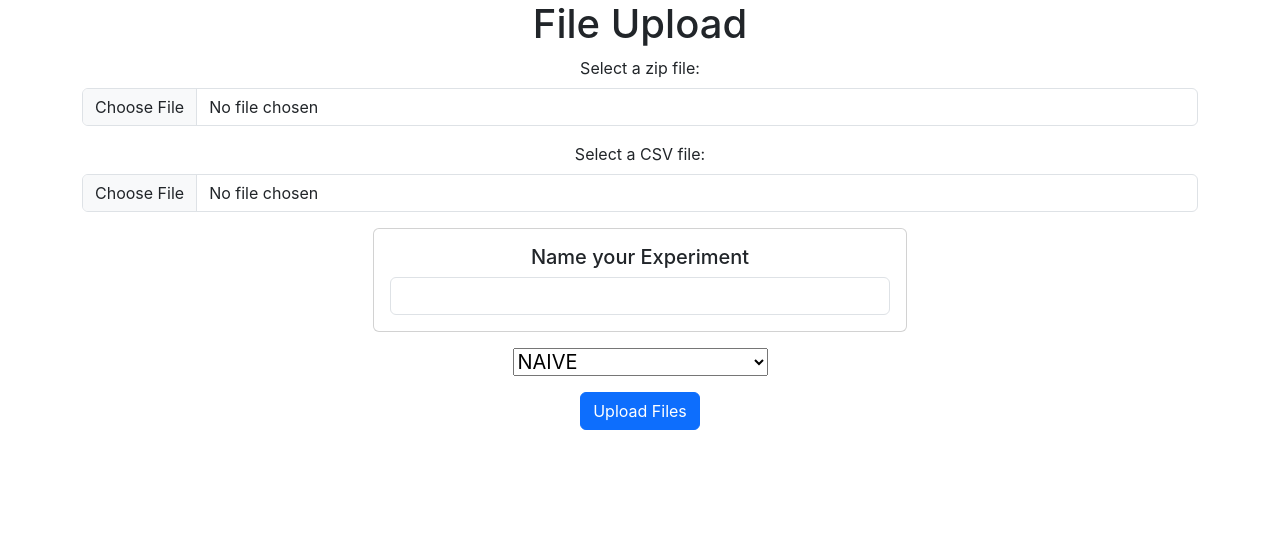
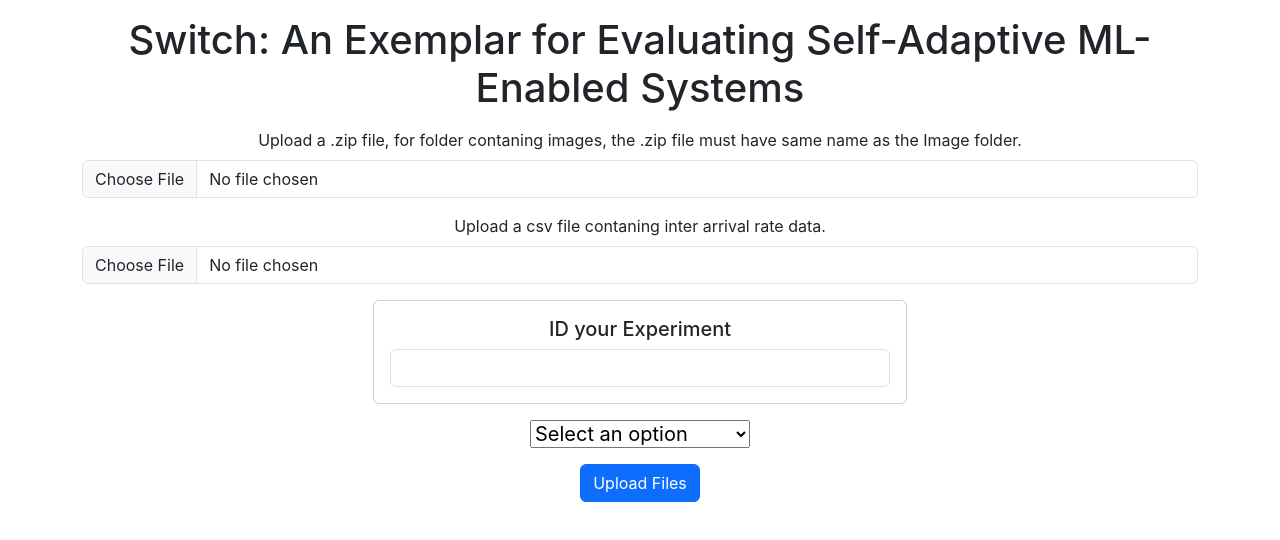
Before and after one commit to sa4s-serc/switch, a React (Create React App) app: page / in a window 1280 px wide. Shown: the top 540 px of the page. Built offline with nearby package versions, Linux system fonts and the light colour scheme; no server answers.

Commit message:
Changed names

```diff
--- a/src/Home.js
+++ b/src/Home.js
@@ -153,12 +153,12 @@ const Home = () => {
   };
 
   return (
-    <div className="container">
+    <div className="container mt-3 ">
       {!showDashBoard && <div>
-        <h1>File Upload</h1>
+        <h1 className="mb-3">Switch: An Exemplar for Evaluating Self-Adaptive ML-Enabled Systems</h1>
         <div className="mb-3">
           <label htmlFor="zipFileInput" className="form-label">
-            Select a zip file:
+            Upload a .zip file, for folder contaning images, the .zip file must have same name as the Image folder.
           </label>
           <input
             type="file"
@@ -169,7 +169,7 @@ const Home = () => {
         </div>
         <div className="mb-3">
           <label htmlFor="csvFileInput" className="form-label">
-            Select a CSV file:
+            Upload a csv file contaning inter arrival rate data.
           </label>
           <input
             type="file"
@@ -185,7 +185,7 @@ const Home = () => {
         <div className="col-md-6">
           <div className="card">
             <div className="card-body">
-              <h5 className="card-title">Name your Experiment</h5>
+              <h5 className="card-title">ID your Experiment</h5>
               <div className="form-group">
                 <input
                   type="text"
@@ -203,11 +203,11 @@ const Home = () => {
 
         <div className="mb-3 mt-3 h5">
           <select className="selectpicker" value={selectedOption} onChange={handleSelectChange}>
-            {/* <option value="">Select an option</option> */}
+            <option value="">Select an option</option>
             <option value="NAIVE">NAIVE</option>
             <option value="AdaMLs">AdaMLS</option>
-            <option value="Try Your Own">Try Your Own</option>
-            <option value="Write Your Own MAPE-K">Write Your Own MAPE-K</option>
+            <option value="Try Your Own">Modify NAIVE</option>
+            <option value="Write Your Own MAPE-K">Upload MAPE-K files</option>
             <option value="yolov5n">Nano Model</option>
             <option value="yolov5s">Small Model</option>
             <option value="yolov5m">Medium Model</option>
--- a/src/User_Approch_MAPE_K.js
+++ b/src/User_Approch_MAPE_K.js
@@ -45,7 +45,7 @@ function FileUpload({id}) {
   return (
     <div>
     {!finalized && <div>
-      <h2>Upload Files for you MAPE-K</h2>
+      <h2>Upload files for MAPE-K</h2>
       <table className="table">
         <tbody>
           <tr>
@@ -106,7 +106,7 @@ function FileUpload({id}) {
         />
       </div>
 
-      <button onClick={handleUpload} className="btn btn-primary">Upload Files for you MAPE-K</button>
+      <button onClick={handleUpload} className="btn btn-danger">Upload files for MAPE-K</button>
     </div>}
     </div>
   );
```
